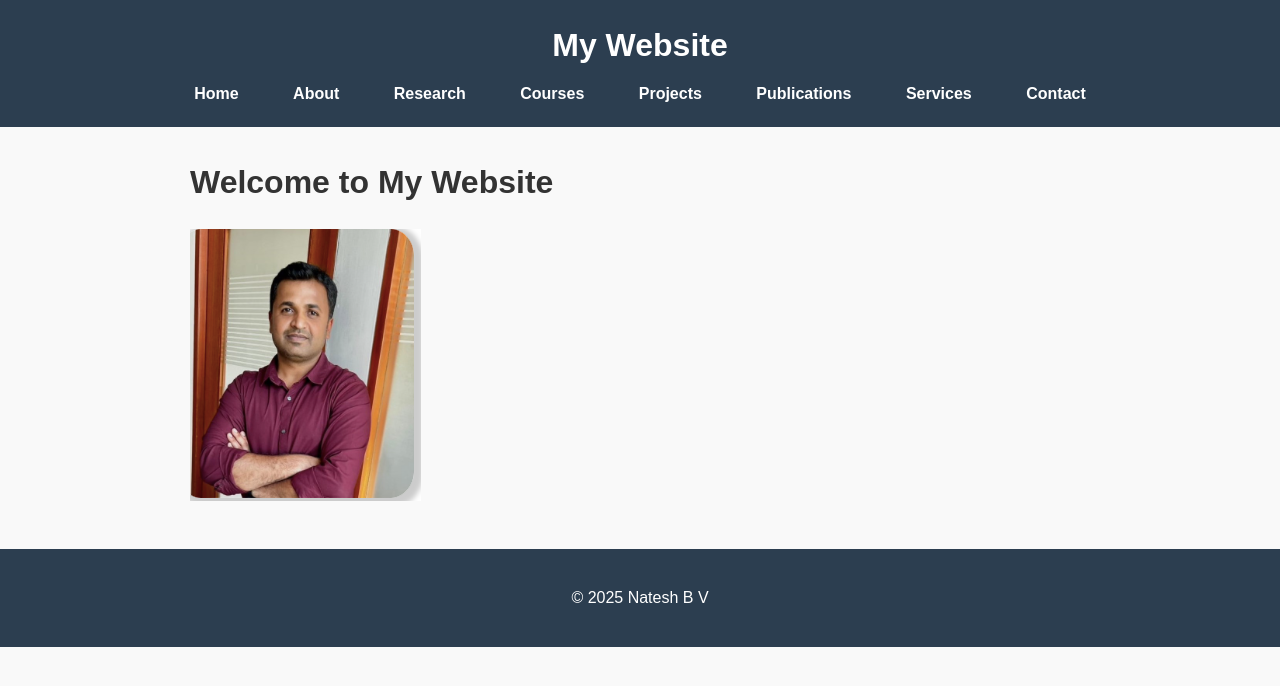
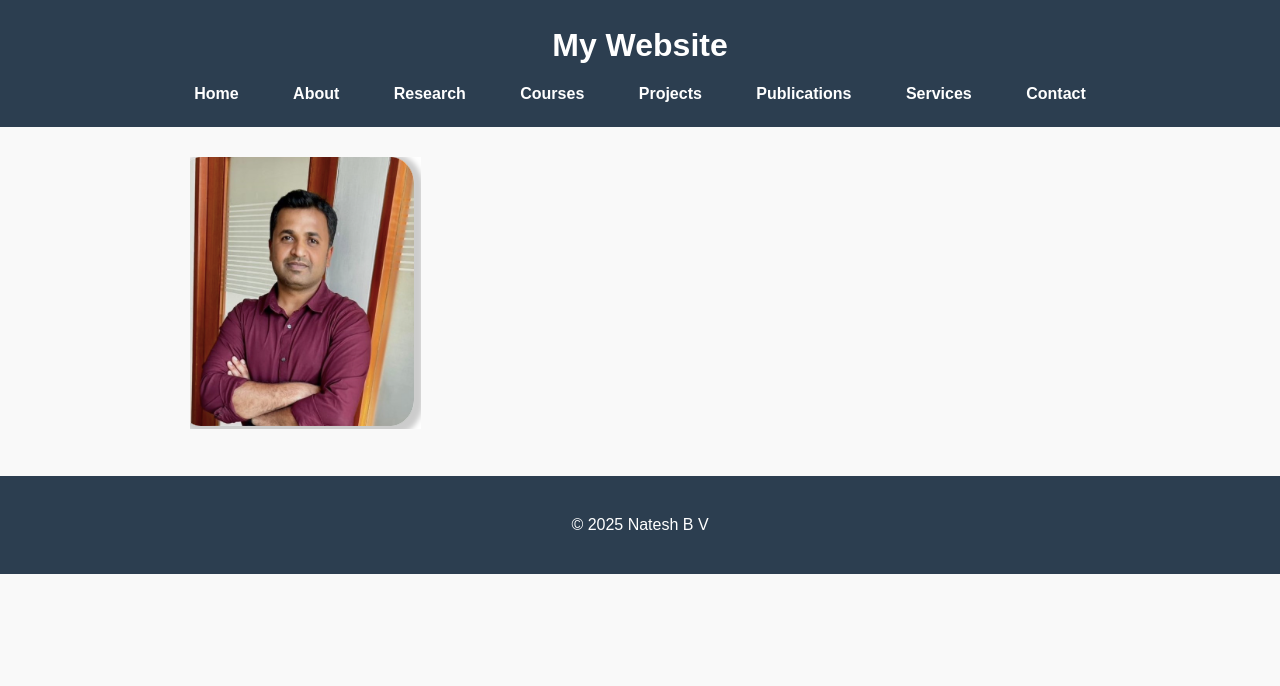
Before and after one commit to Nateshbv/Nateshbv.github.io, a Jekyll site: the page built from index.md, in a window 1280 px wide. Shown: the top 686 px of the page. Built offline with Jekyll 4.4.1, drawn with Linux system fonts in a browser that asks for light colours.

Commit message:
Update index.md

```diff
--- a/index.md
+++ b/index.md
@@ -3,6 +3,5 @@ layout: default
 title: Home
 ---
 
-# Welcome to My Website
 
 ![Natesh B V](assets/images/nata.png)
```
